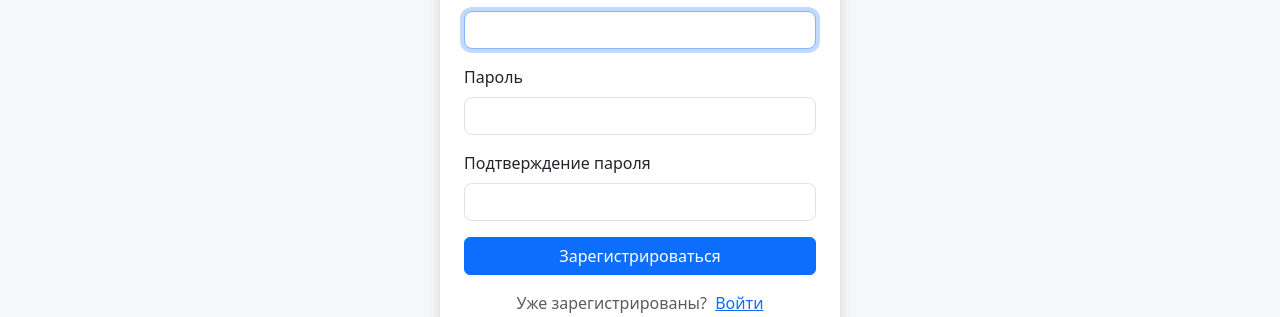
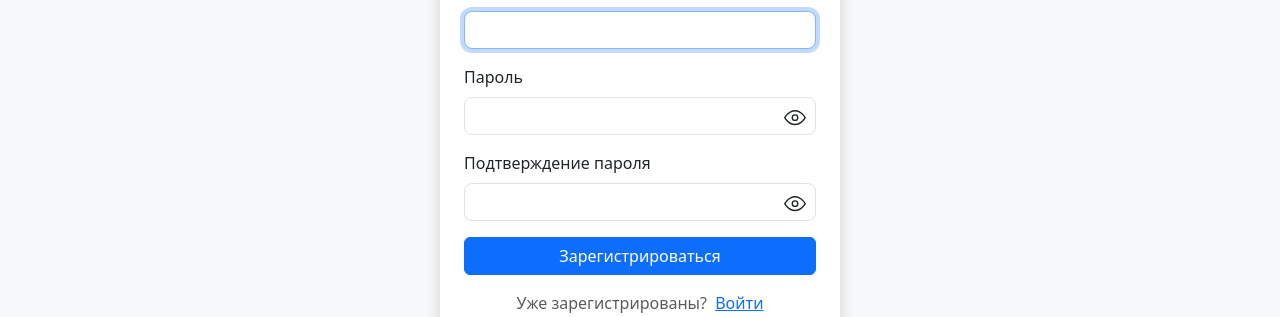
Before and after one commit to Jequne/recepti_django, a Django app: page /register/ in a window 1280 px wide. Shown: the part 325-642 px from the top of the page. Run offline with Django 5.2, Linux system fonts and the light colour scheme.

Commit message:
added showpass to register/login

```diff
--- a/recipes_site/templates/registration/register.html
+++ b/recipes_site/templates/registration/register.html
@@ -14,13 +14,29 @@
                 <label for="id_username" class="form-label">Имя пользователя</label>
                 {{ form.username|add_class:'form-control' }}
             </div>
-            <div class="mb-3">
+            <div class="mb-3 position-relative">
                 <label for="id_password1" class="form-label">Пароль</label>
-                {{ form.password1|add_class:'form-control' }}
+                <div style="position: relative;">
+                    {{ form.password1|add_class:'form-control pe-5' }}
+                    <span id="togglePassword" style="position: absolute; top: 50%; right: 10px; transform: translateY(-50%); cursor: pointer;">
+                        <svg xmlns="http://www.w3.org/2000/svg" width="22" height="22" fill="currentColor" class="bi bi-eye" viewBox="0 0 16 16">
+                          <path d="M16 8s-3-5.5-8-5.5S0 8 0 8s3 5.5 8 5.5S16 8 16 8zM1.173 8a13.133 13.133 0 0 1 1.66-2.043C4.12 4.668 5.88 3.5 8 3.5c2.12 0 3.879 1.168 5.168 2.457A13.133 13.133 0 0 1 14.828 8c-.058.087-.122.183-.195.288-.335.48-.83 1.12-1.465 1.755C11.879 11.332 10.119 12.5 8 12.5c-2.12 0-3.879-1.168-5.168-2.457A13.133 13.133 0 0 1 1.172 8z"/>
+                          <path d="M8 5.5a2.5 2.5 0 1 0 0 5 2.5 2.5 0 0 0 0-5zm0 1a1.5 1.5 0 1 1 0 3 1.5 1.5 0 0 1 0-3z"/>
+                        </svg>
+                    </span>
+                </div>
             </div>
-            <div class="mb-3">
+            <div class="mb-3 position-relative">
                 <label for="id_password2" class="form-label">Подтверждение пароля</label>
-                {{ form.password2|add_class:'form-control' }}
+                <div style="position: relative;">
+                    {{ form.password2|add_class:'form-control pe-5' }}
+                    <span id="togglePassword2" style="position: absolute; top: 50%; right: 10px; transform: translateY(-50%); cursor: pointer;">
+                        <svg xmlns="http://www.w3.org/2000/svg" width="22" height="22" fill="currentColor" class="bi bi-eye" viewBox="0 0 16 16">
+                          <path d="M16 8s-3-5.5-8-5.5S0 8 0 8s3 5.5 8 5.5S16 8 16 8zM1.173 8a13.133 13.133 0 0 1 1.66-2.043C4.12 4.668 5.88 3.5 8 3.5c2.12 0 3.879 1.168 5.168 2.457A13.133 13.133 0 0 1 14.828 8c-.058.087-.122.183-.195.288-.335.48-.83 1.12-1.465 1.755C11.879 11.332 10.119 12.5 8 12.5c-2.12 0-3.879-1.168-5.168-2.457A13.133 13.133 0 0 1 1.172 8z"/>
+                          <path d="M8 5.5a2.5 2.5 0 1 0 0 5 2.5 2.5 0 0 0 0-5zm0 1a1.5 1.5 0 1 1 0 3 1.5 1.5 0 0 1 0-3z"/>
+                        </svg>
+                    </span>
+                </div>
             </div>
             {% if form.errors %}
             <div class="alert alert-danger">
@@ -34,6 +50,28 @@
             </div>
             {% endif %}
             <button type="submit" class="btn btn-primary w-100">Зарегистрироваться</button>
+        <script>
+        const passwordInput = document.getElementById('id_password1');
+        const togglePassword = document.getElementById('togglePassword');
+        if (passwordInput && togglePassword) {
+            togglePassword.addEventListener('mouseenter', function() {
+                passwordInput.type = 'text';
+            });
+            togglePassword.addEventListener('mouseleave', function() {
+                passwordInput.type = 'password';
+            });
+        }
+        const passwordInput2 = document.getElementById('id_password2');
+        const togglePassword2 = document.getElementById('togglePassword2');
+        if (passwordInput2 && togglePassword2) {
+            togglePassword2.addEventListener('mouseenter', function() {
+                passwordInput2.type = 'text';
+            });
+            togglePassword2.addEventListener('mouseleave', function() {
+                passwordInput2.type = 'password';
+            });
+        }
+        </script>
         </form>
         <div class="text-center mt-3">
             <span class="text-muted">Уже зарегистрированы?</span>
```
